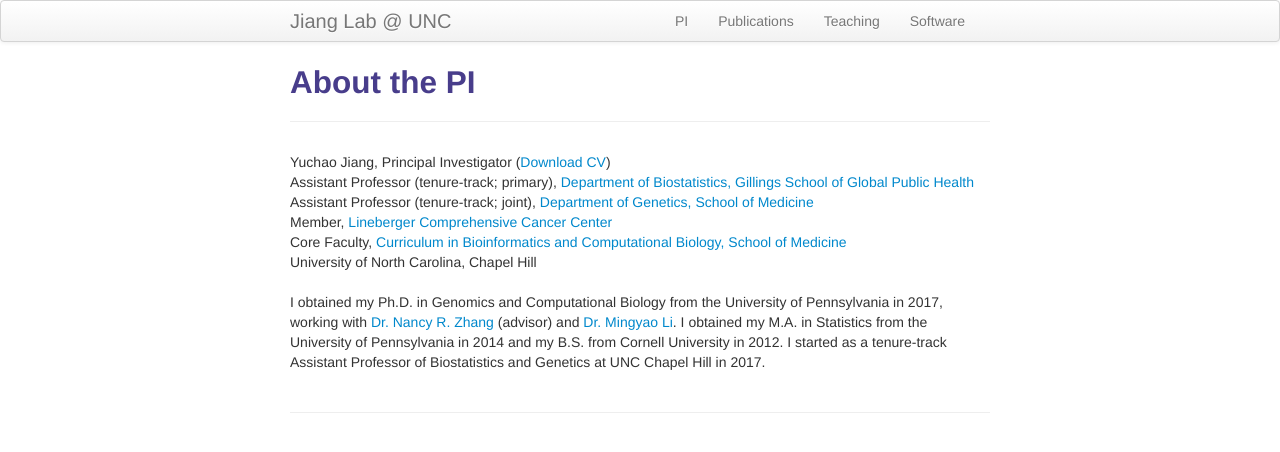
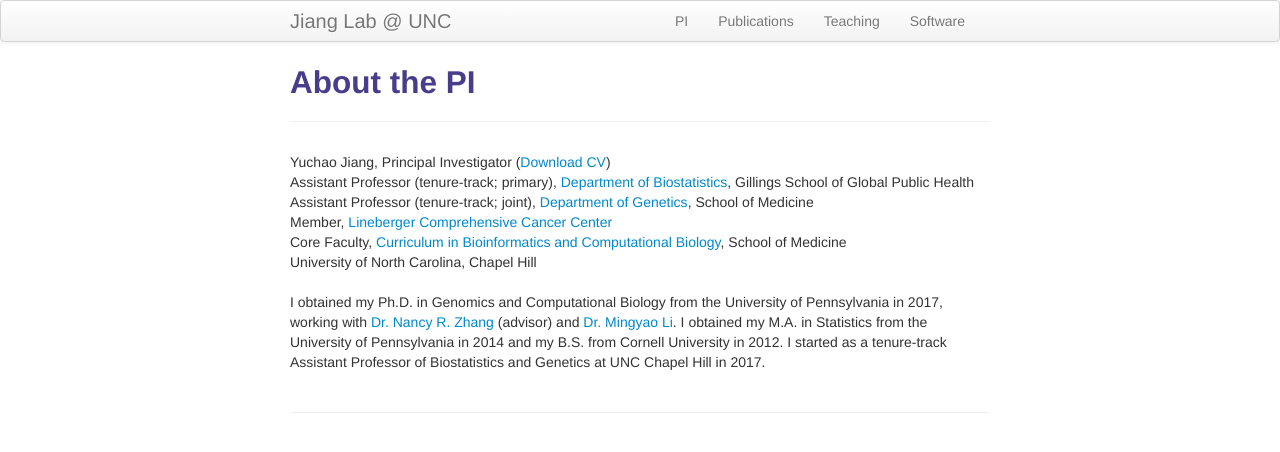
Before and after one commit to yuchaojiang/yuchaojiang.github.io, a Jekyll site: the page built from pages/PI.md, in a window 1280 px wide. Shown: the top 452 px of the page. Built offline with Jekyll 4.4.1, drawn with Linux system fonts in a browser that asks for light colours.

Commit message:
Update PI.md

```diff
--- a/pages/PI.md
+++ b/pages/PI.md
@@ -7,10 +7,10 @@ description: PI Info
 <div class="container">
     <div class="row-fluid">
             Yuchao Jiang, Principal Investigator (<a href="https://www.dropbox.com/s/kcdyt726sudhw3a/CV_Yuchao_Jiang.pdf?dl=0" title="Download CV as PDF">Download CV</a>)<br/>
-            Assistant Professor (tenure-track; primary), <a href="http://sph.unc.edu/bios/biostatistics/">Department of Biostatistics, Gillings School of Global Public Health</a><br/>
-            Assistant Professor (tenure-track; joint), <a href="http://www.med.unc.edu/genetics/">Department of Genetics, School of Medicine</a><br/>
+            Assistant Professor (tenure-track; primary), <a href="http://sph.unc.edu/bios/biostatistics/">Department of Biostatistics</a>, Gillings School of Global Public Health<br/>
+            Assistant Professor (tenure-track; joint), <a href="http://www.med.unc.edu/genetics/">Department of Genetics</a>, School of Medicine<br/>
             Member, <a href="https://unclineberger.org/">Lineberger Comprehensive Cancer Center</a><br/>
-            Core Faculty, <a href="https://bcb.unc.edu/">Curriculum in Bioinformatics and Computational Biology, School of Medicine</a><br/>
+            Core Faculty, <a href="https://bcb.unc.edu/">Curriculum in Bioinformatics and Computational Biology</a>, School of Medicine<br/>
             University of North Carolina, Chapel Hill <br/><br/>
     </div>
 </div>
```
